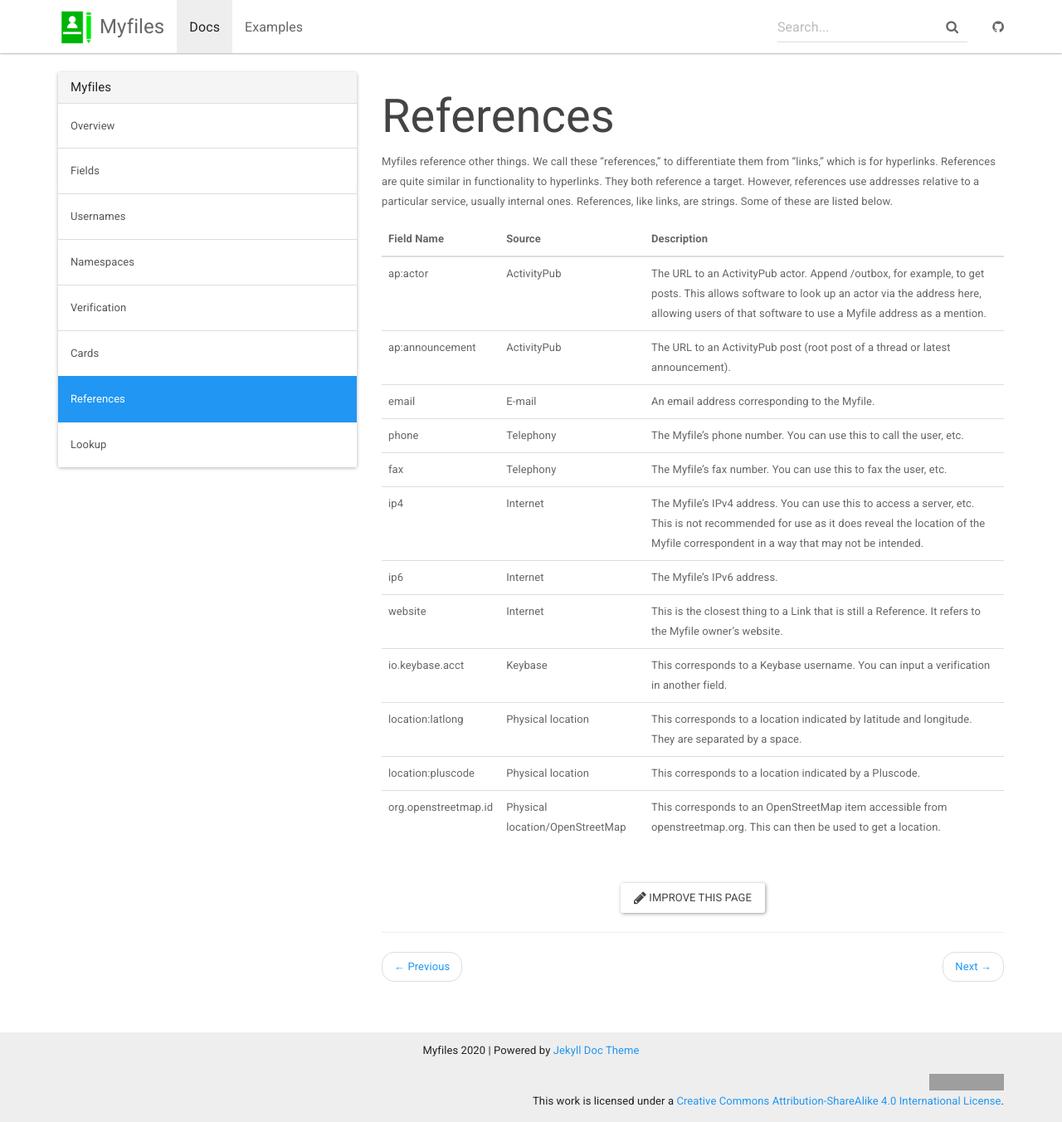
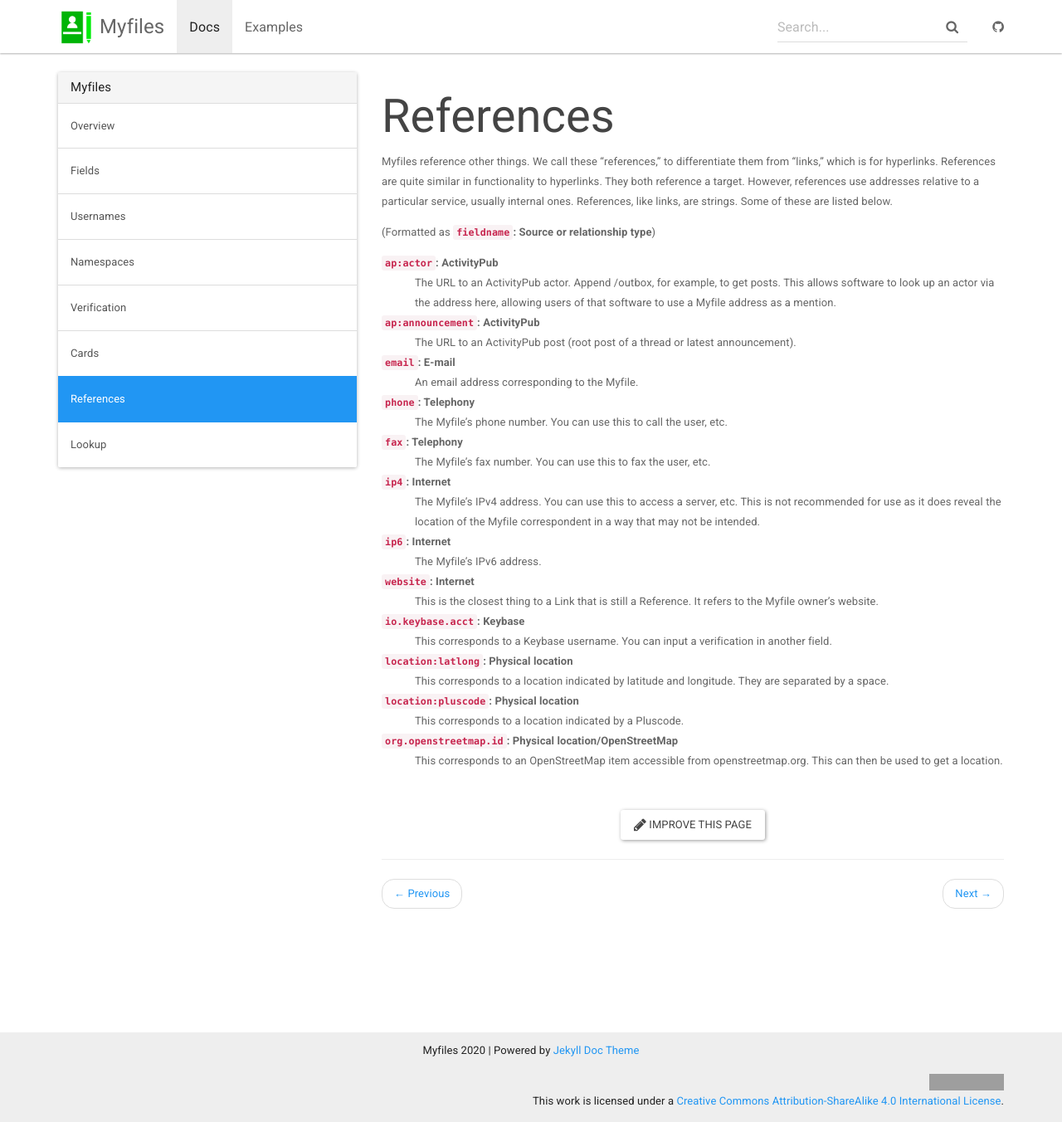
Before and after one commit to bleonard252/myfiles, a Jekyll site: the page built from _docs/references.md, in a window 1280 px wide and 1352 px high. Shown: the whole window at 83% size. Built offline with Jekyll 4.4.1, drawn with Linux system fonts in a browser that asks for light colours; grey boxes are pictures that could not be loaded.

```diff
--- a/_docs/references.md
+++ b/_docs/references.md
@@ -3,17 +3,40 @@ title: References
 ---
 Myfiles reference other things. We call these "references," to differentiate them from "links," which is for hyperlinks. References are quite similar in functionality to hyperlinks. They both reference a target. However, references use addresses relative to a particular service, usually internal ones. References, like links, are strings. Some of these are listed below.
 
-Field Name | Source | Description
----|---|---
-ap:actor | ActivityPub | The URL to an ActivityPub actor. Append /outbox, for example, to get posts. This allows software to look up an actor via the address here, allowing users of that software to use a Myfile address as a mention.
-ap:announcement | ActivityPub | The URL to an ActivityPub post (root post of a thread or latest announcement).
-email | E-mail | An email address corresponding to the Myfile.
-phone | Telephony | The Myfile's phone number. You can use this to call the user, etc.
-fax | Telephony | The Myfile's fax number. You can use this to fax the user, etc.
-ip4 | Internet | The Myfile's IPv4 address. You can use this to access a server, etc. This is not recommended for use as it does reveal the location of the Myfile correspondent in a way that may not be intended.
-ip6 | Internet | The Myfile's IPv6 address.
-website | Internet | This is the closest thing to a Link that is still a Reference. It refers to the Myfile owner's website.
-io.keybase.acct | Keybase | This corresponds to a Keybase username. You can input a verification in another field.
-location:latlong | Physical location | This corresponds to a location indicated by latitude and longitude. They are separated by a space.
-location:pluscode | Physical location | This corresponds to a location indicated by a Pluscode.
-org.openstreetmap.id | Physical location/OpenStreetMap | This corresponds to an OpenStreetMap item accessible from openstreetmap.org. This can then be used to get a location.
+(Formatted as **`fieldname`: Source or relationship type**)
+
+`ap:actor`: ActivityPub
+: The URL to an ActivityPub actor. Append /outbox, for example, to get posts. This allows software to look up an actor via the address here, allowing users of that software to use a Myfile address as a mention.
+
+`ap:announcement`: ActivityPub
+: The URL to an ActivityPub post (root post of a thread or latest announcement).
+
+`email`: E-mail
+: An email address corresponding to the Myfile.
+
+`phone`: Telephony
+: The Myfile's phone number. You can use this to call the user, etc.
+
+`fax`: Telephony
+: The Myfile's fax number. You can use this to fax the user, etc.
+
+`ip4`: Internet
+: The Myfile's IPv4 address. You can use this to access a server, etc. This is not recommended for use as it does reveal the location of the Myfile correspondent in a way that may not be intended.
+
+`ip6`: Internet
+: The Myfile's IPv6 address.
+
+`website`: Internet
+: This is the closest thing to a Link that is still a Reference. It refers to the Myfile owner's website.
+
+`io.keybase.acct`: Keybase
+: This corresponds to a Keybase username. You can input a verification in another field.
+
+`location:latlong`: Physical location
+: This corresponds to a location indicated by latitude and longitude. They are separated by a space.
+
+`location:pluscode`: Physical location
+: This corresponds to a location indicated by a Pluscode.
+
+`org.openstreetmap.id`: Physical location/OpenStreetMap
+: This corresponds to an OpenStreetMap item accessible from openstreetmap.org. This can then be used to get a location.
--- a/_sass/_jekyll-doc-theme.scss
+++ b/_sass/_jekyll-doc-theme.scss
@@ -60,3 +60,8 @@ html {
   .navbar-form .has-feedback .form-control-feedback{
     top:10px
   }
+
+
+dd {
+  margin-left: revert
+}
```
Also changed, not shown: _docs/fields.md (+31 -12 lines), _docs/home.md (+1 -1 lines).
